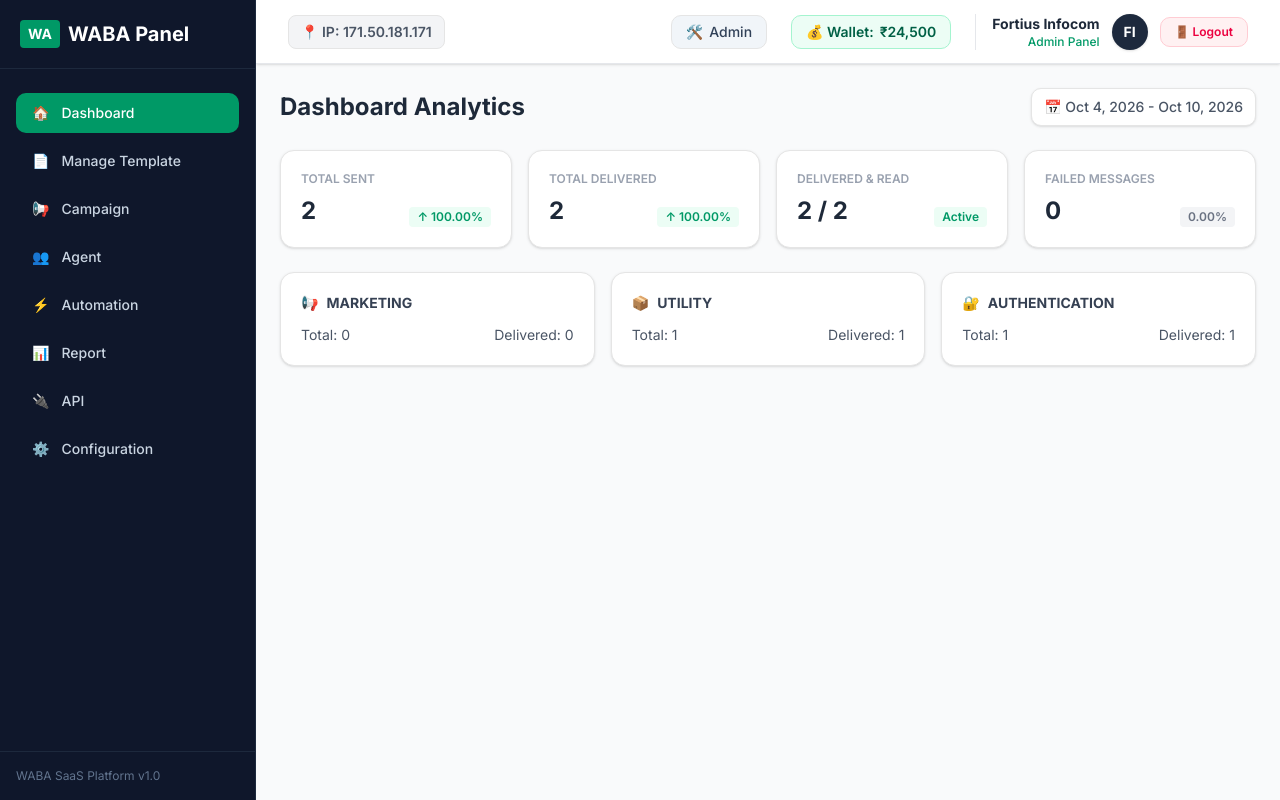
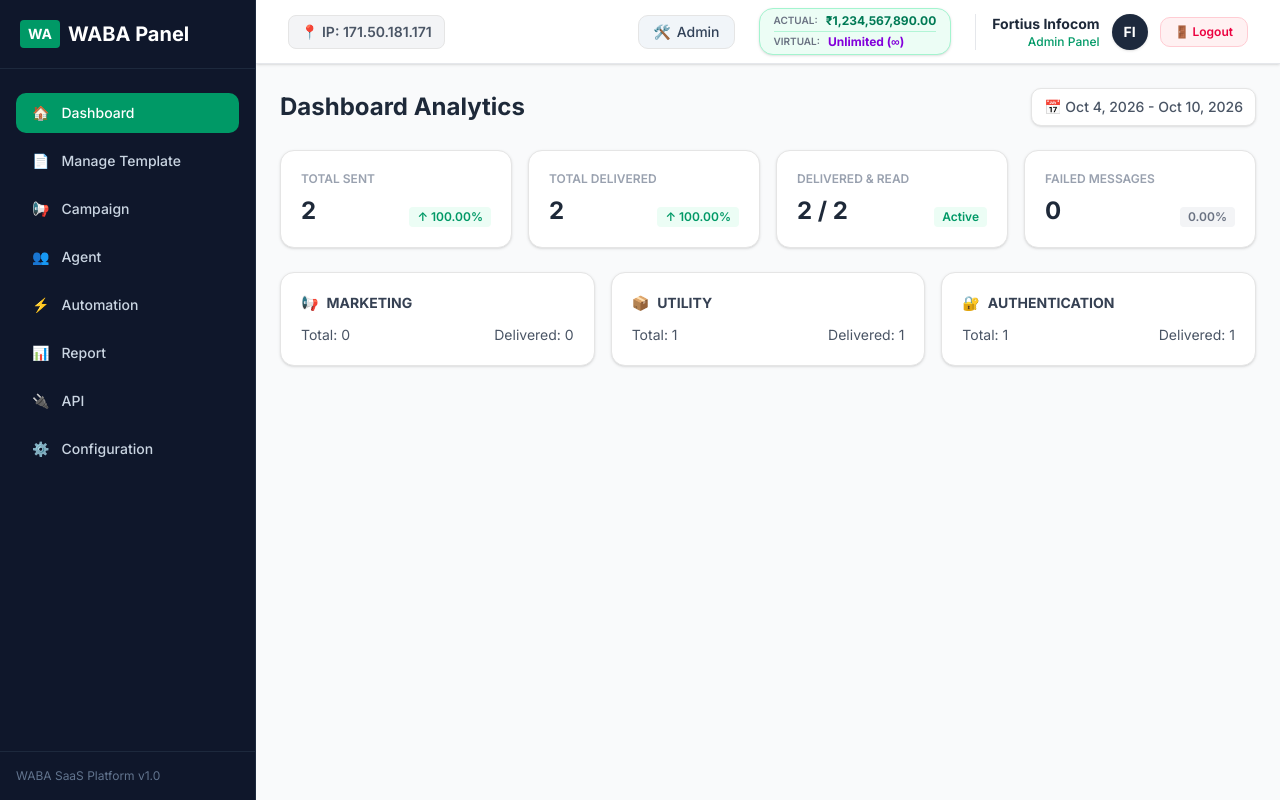
Before and after one commit to animeshfortius/waba-admin-panel, a Next.js app: page / in a window 1280 px wide. Built offline with nearby package versions, Linux system fonts and the light colour scheme.

Commit message:
Update RootLayout header wallet balances to dual Actual and Virtual stacked view

```diff
--- a/app/layout.tsx
+++ b/app/layout.tsx
@@ -43,7 +43,7 @@ export default function RootLayout({
             </div>
 
             <nav className="flex-1 px-4 py-6 space-y-2 overflow-y-auto text-sm font-medium">
-              <Link href="/" className="flex items-center space-x-3 px-4 py-2.5 rounded-lg bg-emerald-600 text-white">
+              <Link href="/dashboard" className="flex items-center space-x-3 px-4 py-2.5 rounded-lg bg-emerald-600 text-white">
                 <span>🏠</span>
                 <span>Dashboard</span>
               </Link>
@@ -99,9 +99,16 @@ export default function RootLayout({
                   <span>Admin</span>
                 </a>
 
-                <div className="bg-emerald-50 border border-emerald-200 text-emerald-800 px-3.5 py-1.5 rounded-lg text-sm font-semibold flex items-center space-x-1.5">
-                  <span>💰 Wallet:</span>
-                  <span>₹24,500</span>
+                {/* Updated Double Balance Box (Actual Upper, Virtual Lower) */}
+                <div className="bg-emerald-50 border border-emerald-200 px-3.5 py-1 rounded-xl flex flex-col text-right shadow-sm justify-center">
+                  <div className="flex items-center gap-2 text-xs">
+                    <span className="font-semibold text-gray-500 text-[10px] uppercase">Actual:</span>
+                    <span className="font-bold text-emerald-700 font-mono text-xs">₹1,234,567,890.00</span>
+                  </div>
+                  <div className="flex items-center gap-2 text-xs border-t border-emerald-200/80 pt-0.5 mt-0.5">
+                    <span className="font-semibold text-gray-500 text-[10px] uppercase">Virtual:</span>
+                    <span className="font-bold text-purple-700 font-mono text-xs">Unlimited (∞)</span>
+                  </div>
                 </div>
 
                 <div className="flex items-center space-x-3 pl-4 border-l border-gray-200">
```
